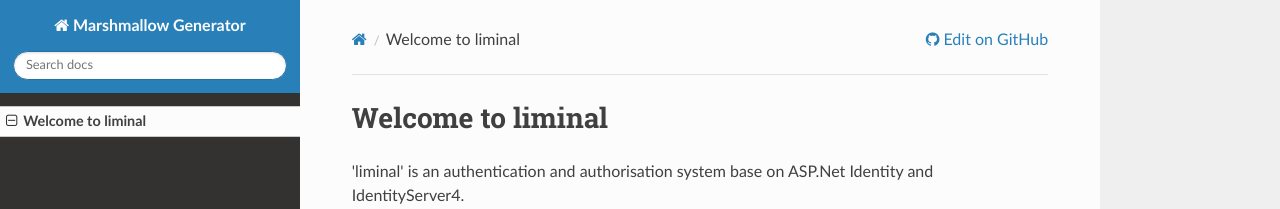
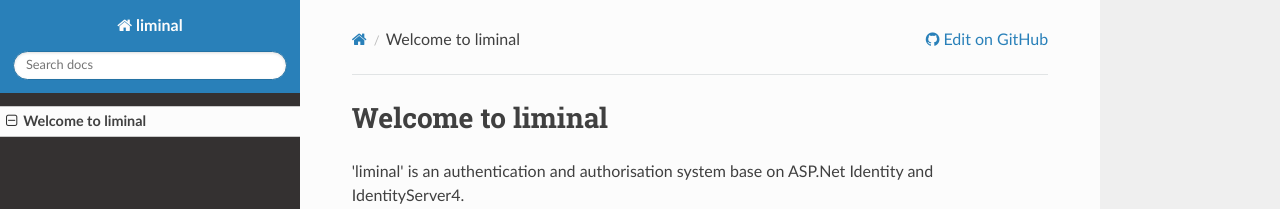
Before and after one commit to TwoLittleBirds/docs, an MkDocs documentation site: the page built from docs/index.md, in a window 1280 px wide. Shown: the top 209 px of the page. Built offline with MkDocs 1.6.1, drawn with Linux system fonts in a browser that asks for light colours; nearby versions of some CDN libraries.

Commit message:
Update mkdocs.yml

```diff
--- a/mkdocs.yml
+++ b/mkdocs.yml
@@ -1,4 +1,4 @@
-site_name: Marshmallow Generator
+site_name: liminal
 repo_url: https://github.com/TwoLittleBirds/docs/
 theme: readthedocs
 
```
